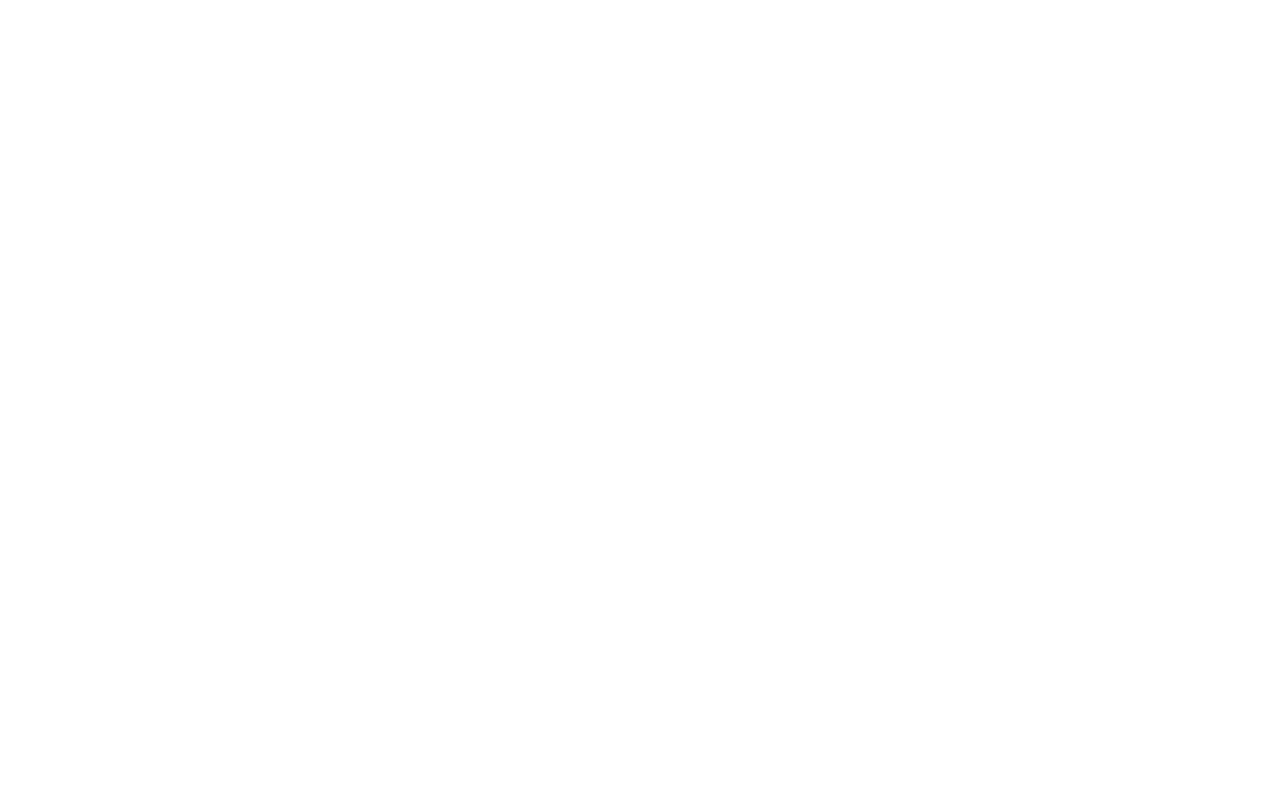
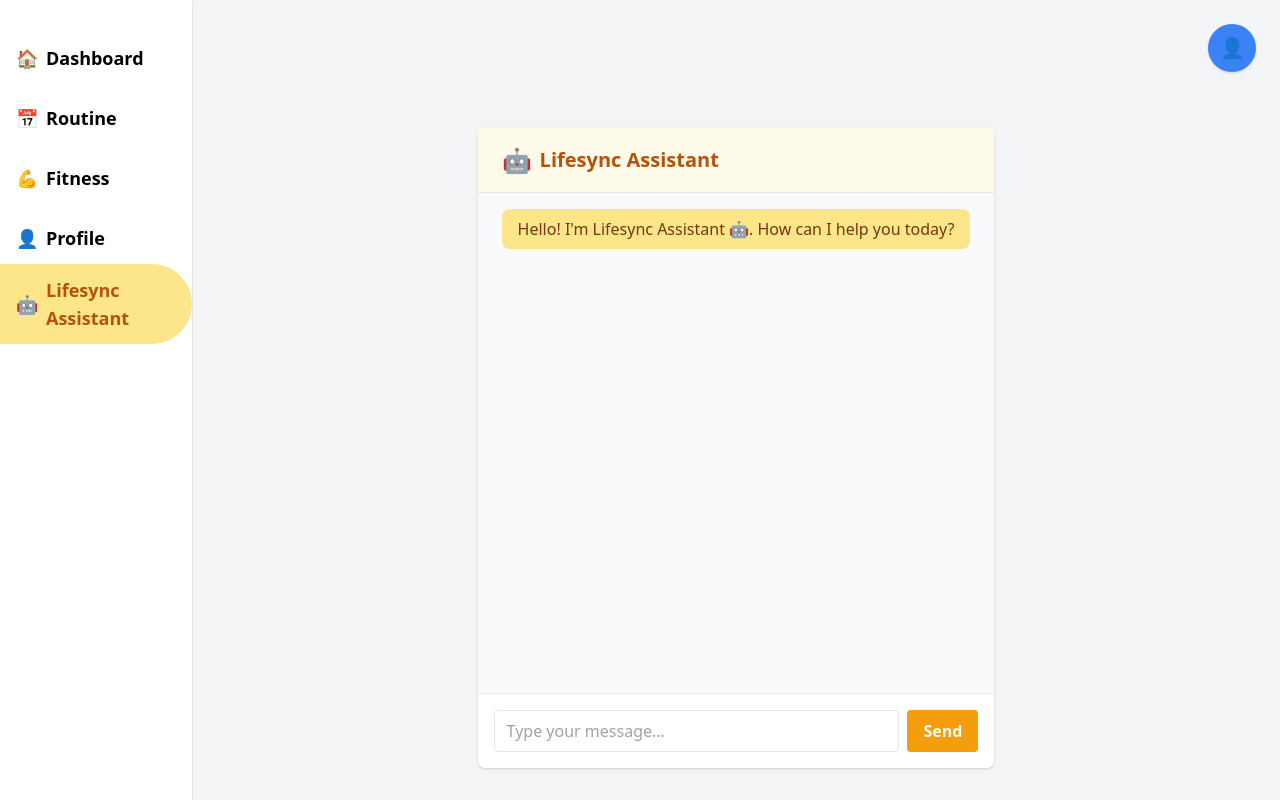
Before and after one commit to ElectroScientist3/LifeSync, a React (Vite) app in the folder frontend/: page /dashboard/assistant in a window 1280 px wide. Before the commit this address had no page. Built offline with nearby package versions, Linux system fonts and the light colour scheme; sample sign-in values are in the browser's storage.

Commit message:
Update components for v1.4

```diff
--- a/frontend/src/App.jsx
+++ b/frontend/src/App.jsx
@@ -6,6 +6,7 @@ import Routine from "./pages/Routine";
 import Fitness from "./pages/Fitness";
 import DashboardHome from "./pages/DashboardHome";
 import Profile from "./pages/Profile";
+import LifesyncAssistant from "./pages/LifesyncAssistant";
 
 function PrivateRoute() {
   const token = localStorage.getItem("token");
@@ -38,6 +39,7 @@ function App() {
             <Route path="routine" element={<Routine />} />
             <Route path="fitness" element={<Fitness />} />
             <Route path="profile" element={<Profile />} />
+            <Route path="assistant" element={<LifesyncAssistant />} />
           </Route>
         </Route>
       </Routes>
--- a/frontend/src/pages/Dashboard.jsx
+++ b/frontend/src/pages/Dashboard.jsx
@@ -29,6 +29,7 @@ function Dashboard() {
   const isRoutine = location.pathname.endsWith("/routine");
   const isFitness = location.pathname.endsWith("/fitness");
   const isProfile = location.pathname.endsWith("/profile"); // <-- Add this
+  const isAssistant = location.pathname.endsWith("/assistant"); // Add this
 
   return (
     <div className="flex h-screen bg-gray-100">
@@ -85,6 +86,17 @@ function Dashboard() {
           </span>
           {sidebarOpen && "Profile"}
         </button>
+        <button
+          className={`flex items-center gap-2 px-4 py-3 text-left text-lg font-semibold hover:bg-yellow-100 rounded-r-full transition-colors ${
+            isAssistant ? "bg-yellow-200 text-yellow-700" : ""
+          }`}
+          onClick={() => navigate("/dashboard/assistant")}
+        >
+          <span role="img" aria-label="assistant">
+            🤖
+          </span>
+          {sidebarOpen && "Lifesync Assistant"}
+        </button>
       </div>
 
       {/* Main Content */}
--- a/frontend/src/pages/Fitness.jsx
+++ b/frontend/src/pages/Fitness.jsx
@@ -75,6 +75,7 @@ function Fitness() {
 	const [bodyFat, setBodyFat] = useState(""); // %
 	const [bmrFormula, setBmrFormula] = useState(BMR_FORMULAS[0].name);
 	const [activity, setActivity] = useState(ACTIVITY_LEVELS[0].value);
+	const [fitnessGoal, setFitnessGoal] = useState("maintain");
 
 	// Fitness plans state
 	const [fitnessPlans, setFitnessPlans] = useState({
@@ -423,6 +424,60 @@ function Fitness() {
 				{/* Workout Routine */}
 				<div className="flex-1 bg-white rounded-lg shadow p-8 mb-8 lg:mb-0">
 					<h2 className="text-2xl font-bold mb-4 text-green-700 text-center">7 Days Fitness Workout Routine</h2>
+
+					{/* Fitness Goal Selector - NEW SECTION ADDED HERE */}
+					<div className="mb-6">
+						<label className="block font-semibold mb-2 text-green-700 text-center text-lg">
+							Current Fitness Goal
+						</label>
+						<div className="flex flex-wrap justify-center gap-3">
+							<button
+								type="button"
+								className={`px-4 py-2 rounded-full font-semibold border transition ${
+									fitnessGoal === "lose"
+										? "bg-green-600 text-white border-green-700 shadow"
+										: "bg-white text-green-700 border-green-300 hover:bg-green-50"
+								}`}
+								onClick={() => setFitnessGoal("lose")}
+							>
+								Weight Lose
+							</button>
+							<button
+								type="button"
+								className={`px-4 py-2 rounded-full font-semibold border transition ${
+									fitnessGoal === "gain"
+										? "bg-green-600 text-white border-green-700 shadow"
+										: "bg-white text-green-700 border-green-300 hover:bg-green-50"
+								}`}
+								onClick={() => setFitnessGoal("gain")}
+							>
+								Weight Gain
+							</button>
+							<button
+								type="button"
+								className={`px-4 py-2 rounded-full font-semibold border transition ${
+									fitnessGoal === "muscle"
+										? "bg-green-600 text-white border-green-700 shadow"
+										: "bg-white text-green-700 border-green-300 hover:bg-green-50"
+								}`}
+								onClick={() => setFitnessGoal("muscle")}
+							>
+								Muscle Building
+							</button>
+							<button
+								type="button"
+								className={`px-4 py-2 rounded-full font-semibold border transition ${
+									fitnessGoal === "maintain"
+										? "bg-green-600 text-white border-green-700 shadow"
+										: "bg-white text-green-700 border-green-300 hover:bg-green-50"
+								}`}
+								onClick={() => setFitnessGoal("maintain")}
+							>
+								Maintain Current Body State
+							</button>
+						</div>
+					</div>
+
 					{/* Day Selector */}
 					<div className="flex flex-wrap gap-2 justify-center mb-4">
 						{daysOfWeek.map((day) => (
--- /dev/null
+++ b/frontend/src/pages/LifesyncAssistant.jsx
@@ -0,0 +1,72 @@
+import { useState, useRef, useEffect } from "react";
+
+function LifesyncAssistant() {
+  const [messages, setMessages] = useState([
+    { sender: "assistant", text: "Hello! I'm Lifesync Assistant 🤖. How can I help you today?" }
+  ]);
+  const [input, setInput] = useState("");
+  const chatEndRef = useRef(null);
+
+  // Scroll to bottom on new message
+  useEffect(() => {
+    chatEndRef.current?.scrollIntoView({ behavior: "smooth" });
+  }, [messages]);
+
+  const handleSend = (e) => {
+    e.preventDefault();
+    if (!input.trim()) return;
+    setMessages([...messages, { sender: "user", text: input }]);
+    setInput("");
+    // Placeholder for AI response
+    setTimeout(() => {
+      setMessages(msgs => [
+        ...msgs,
+        { sender: "assistant", text: "I'm just a demo for now. Soon I'll help you manage your routines, meals, and more!" }
+      ]);
+    }, 800);
+  };
+
+  return (
+    <div className="flex flex-col h-full max-h-[80vh] md:max-h-[70vh] bg-white rounded-lg shadow mx-auto my-8 max-w-2xl">
+      <div className="flex items-center gap-2 px-6 py-4 border-b bg-yellow-50 rounded-t-lg">
+        <span className="text-2xl">🤖</span>
+        <span className="font-bold text-xl text-yellow-700">Lifesync Assistant</span>
+      </div>
+      <div className="flex-1 overflow-y-auto px-6 py-4 space-y-4 bg-gray-50">
+        {messages.map((msg, idx) => (
+          <div
+            key={idx}
+            className={`flex ${msg.sender === "user" ? "justify-end" : "justify-start"}`}
+          >
+            <div
+              className={`px-4 py-2 rounded-lg max-w-[70%] ${
+                msg.sender === "user"
+                  ? "bg-blue-500 text-white"
+                  : "bg-yellow-200 text-yellow-900"
+              }`}
+            >
+              {msg.text}
+            </div>
+          </div>
+        ))}
+        <div ref={chatEndRef} />
+      </div>
+      <form onSubmit={handleSend} className="flex gap-2 p-4 border-t bg-white rounded-b-lg">
+        <input
+          className="flex-1 border rounded px-3 py-2 focus:outline-none"
+          placeholder="Type your message..."
+          value={input}
+          onChange={e => setInput(e.target.value)}
+        />
+        <button
+          type="submit"
+          className="bg-yellow-500 text-white px-4 py-2 rounded font-semibold hover:bg-yellow-600"
+        >
+          Send
+        </button>
+      </form>
+    </div>
+  );
+}
+
+export default LifesyncAssistant;
```
Also changed, not shown: frontend/src/pages/Chatbot.jsx (deleted).
